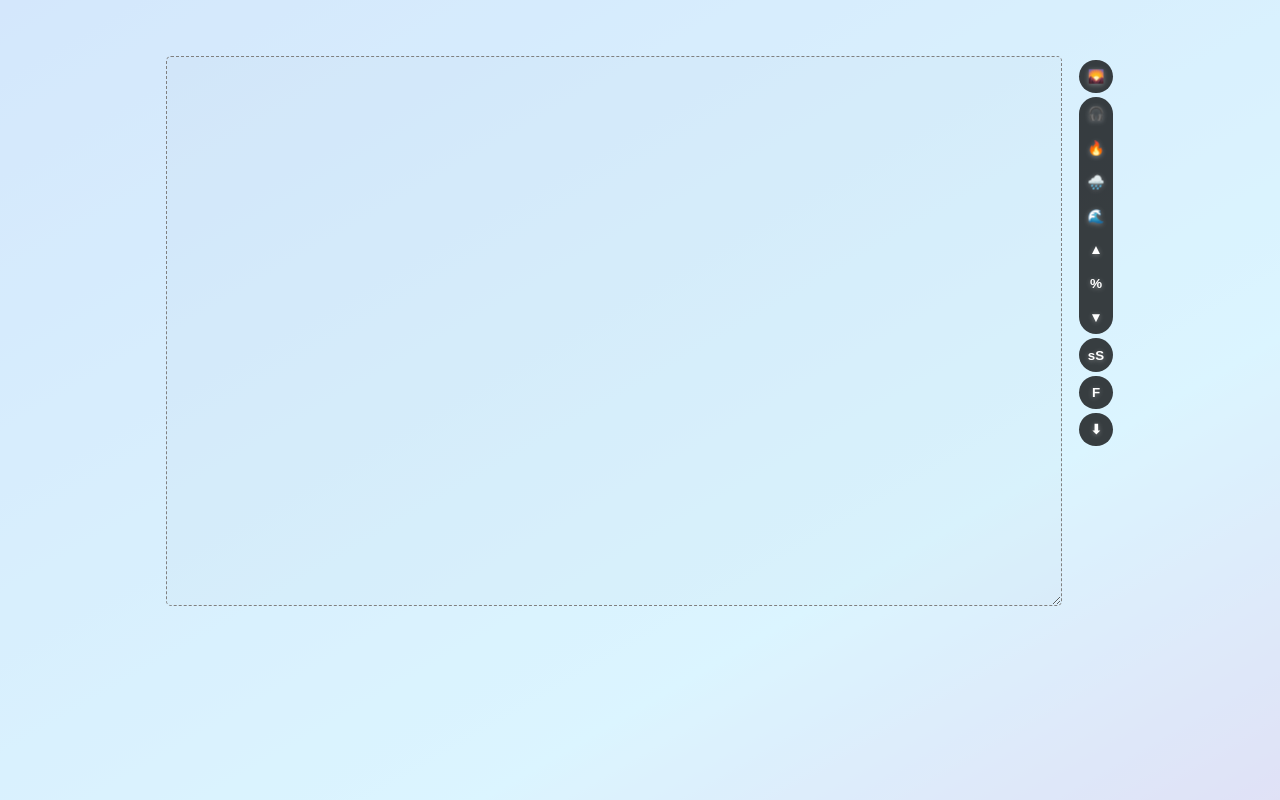
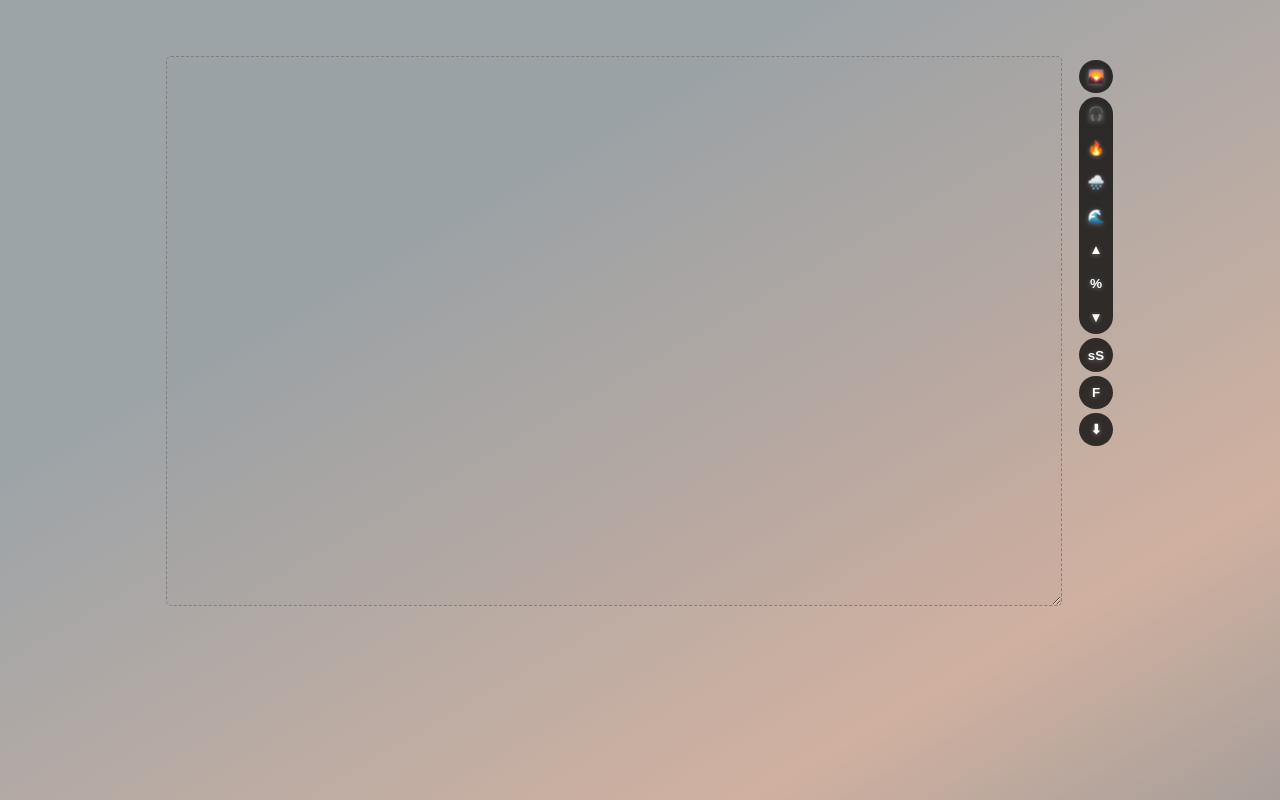
Before and after one commit to reinhardt021/firefly-next, a Next.js app in the folder next-app/: page / in a window 1280 px wide. Built offline with nearby package versions, Linux system fonts and the light colour scheme.

Commit message:
changed default background to option 2

```diff
--- a/next-app/pages/index.jsx
+++ b/next-app/pages/index.jsx
@@ -31,7 +31,7 @@ const I_SAVE = 'save';
 
 export default function Main() {
   const [mode, setMode] = useState(LIGHT);
-  const [bgStyle, setBgStyle] = useState(BG1);
+  const [bgStyle, setBgStyle] = useState(BG2);
   const [audioFile, setAudioFile] = useState(A2);
   const [volume, setVolume] = useState(90);
   const [textSize, setTextSize] = useState(T_MEDIUM);
```
